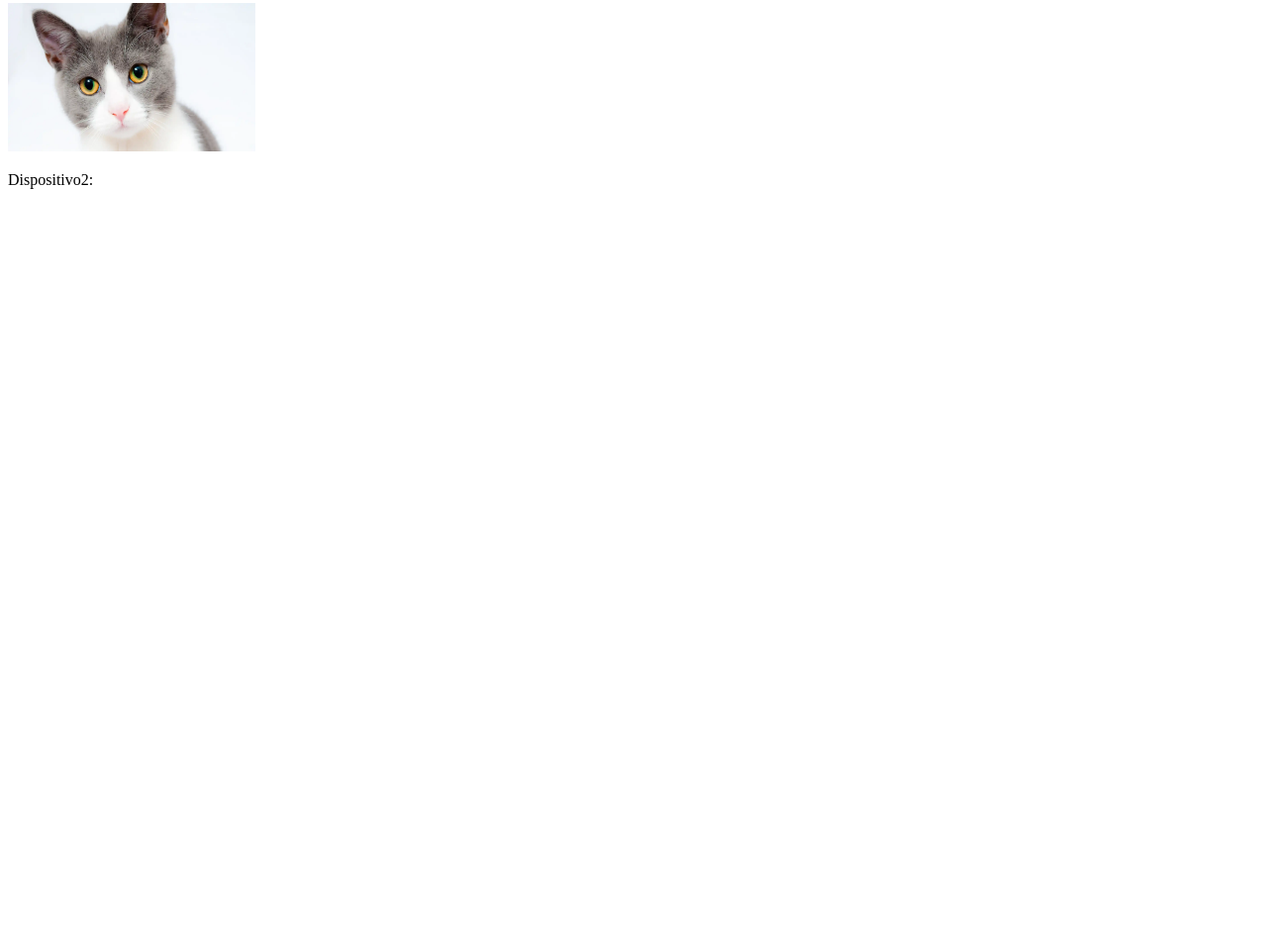
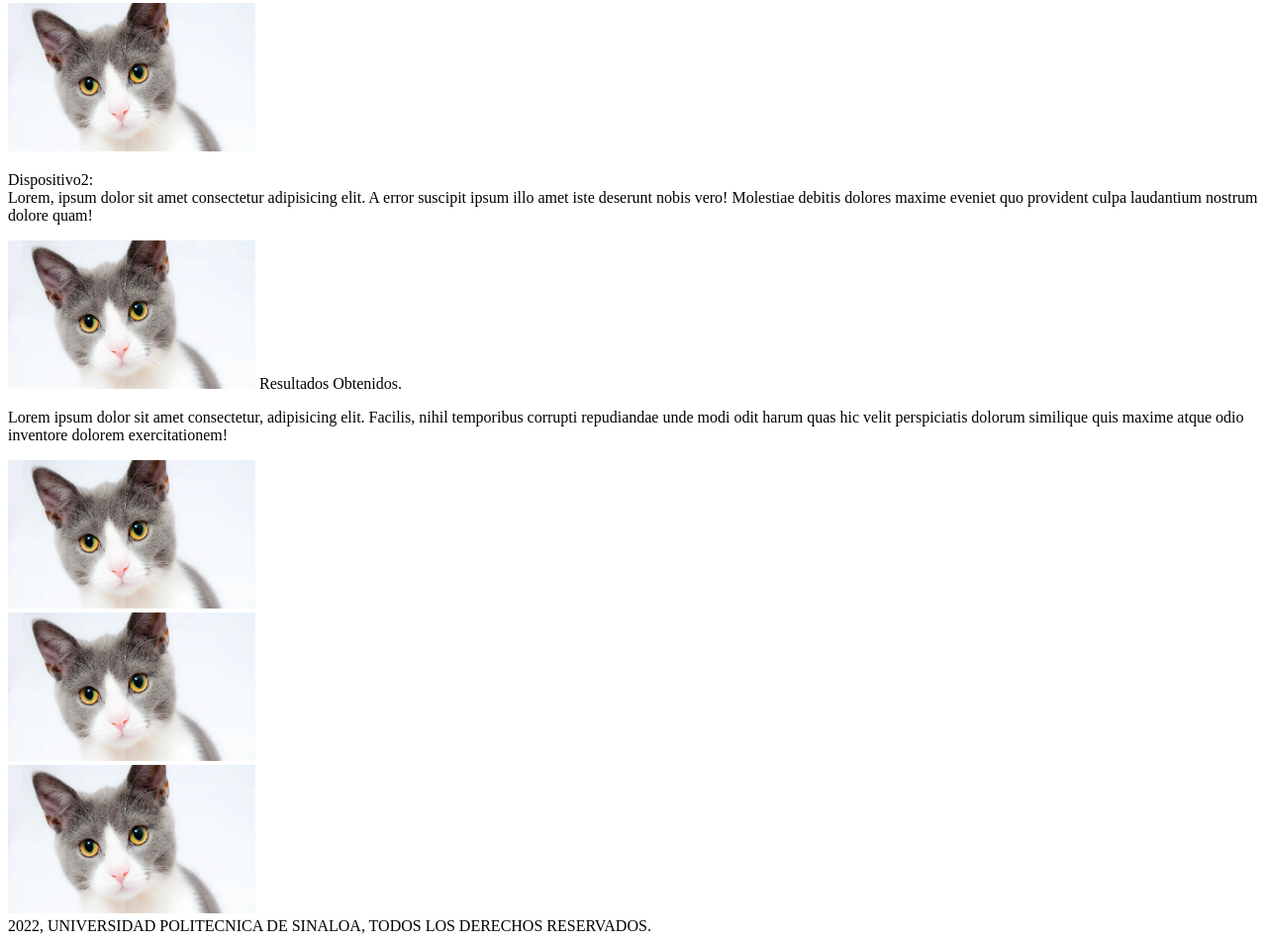
Before and after one commit to LuisInfo1802/sitiowebRV, a plain HTML site: page html/proyectos.html in a window 1280 px wide. Shown: the part 422-1375 px from the top of the page at 99% size. Before the commit the page ends 800 px from the top, so only its background shows below. Drawn offline with Linux system fonts and the light colour scheme.

Commit message:
Terminación de proyectos.html

```diff
--- a/html/proyectos.html
+++ b/html/proyectos.html
@@ -42,17 +42,34 @@
 
         <p>Dispositivo1: <br> Lorem, ipsum dolor sit amet consectetur adipisicing elit. A error suscipit ipsum illo amet iste deserunt nobis vero! Molestiae debitis dolores maxime eveniet quo provident culpa laudantium nostrum dolore quam!</p>
         <img src="/img/ejemplo.webp" alt="" style="width:250px; height:150px;">
-        <p>Dispositivo2:</p>
+
+        <p>Dispositivo2: <br> Lorem, ipsum dolor sit amet consectetur adipisicing elit. A error suscipit ipsum illo amet iste deserunt nobis vero! Molestiae debitis dolores maxime eveniet quo provident culpa laudantium nostrum dolore quam!</p>
+        <img src="/img/ejemplo.webp" alt="" style="width:250px; height:150px;">
+
+        <label for="">Resultados Obtenidos.</label>
+        <p>Lorem ipsum dolor sit amet consectetur, adipisicing elit. Facilis, nihil temporibus corrupti repudiandae unde modi odit harum quas hic velit perspiciatis dolorum similique quis maxime atque odio inventore dolorem exercitationem!</p>
+        <!--Imagenes de los resultados-->
+        <div>
+            <img src="/img/ejemplo.webp" alt="" style="width:250px; height:150px;">
+        </div>
+        <div>
+            <img src="/img/ejemplo.webp" alt="" style="width:250px; height:150px;">
+        </div>
+        <div>
+            <img src="/img/ejemplo.webp" alt="" style="width:250px; height:150px;">
+        </div>
 
 
-
+<!--Fin del divisor de proyectos-->
     </div>
 
 </main>
 
 
 
-
+<footer>
+    <label for="">2022, UNIVERSIDAD POLITECNICA DE SINALOA, TODOS LOS DERECHOS RESERVADOS.</label>
+</footer>
 
 
 </body>
```
